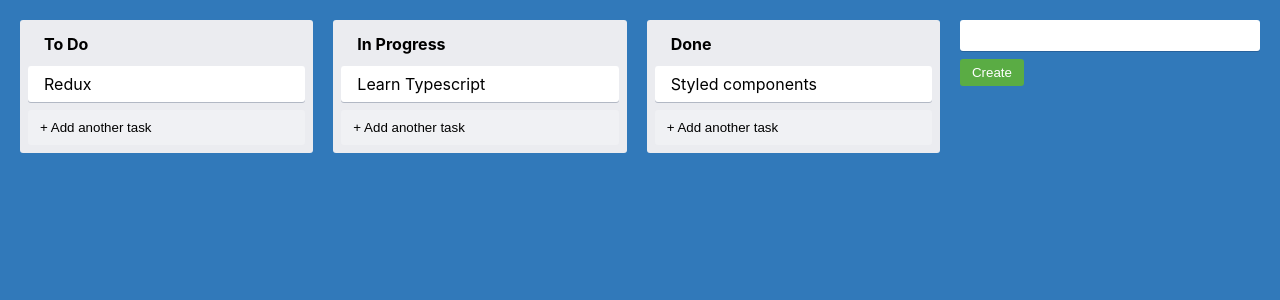
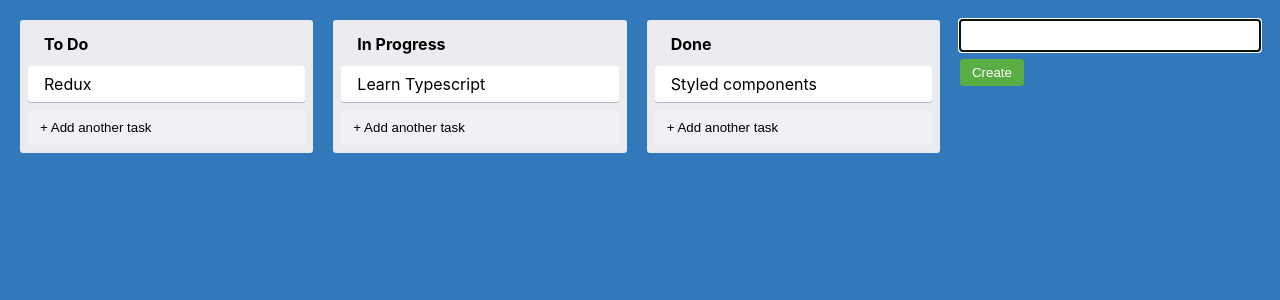
Before and after one commit to buzu84/react-drag-drop-kanban, a React (Create React App) app: page / in a window 1280 px wide. Both pictures are taken after a click on the button "+ Add another list". Shown: the top 300 px of the page. Built offline with nearby package versions, Linux system fonts and the light colour scheme.

Commit message:
NewItemForm component - submit on enter press.

```diff
--- a/src/NewItemForm.tsx
+++ b/src/NewItemForm.tsx
@@ -1,5 +1,10 @@
 import { useState } from "react"
-import { NewItemFormContainer, NewItemButton, NewItemInput } from "./styles"
+import { useFocus } from "./utils/useFocus"
+import {
+  NewItemFormContainer,
+  NewItemButton,
+  NewItemInput
+} from "./styles"
 
 type NewItemFormProps = {
   onAdd(text: string): void
@@ -7,15 +12,26 @@
 
 export const NewItemForm = ({ onAdd }: NewItemFormProps) => {
   const [text, setText] = useState("")
+  const inputRef = useFocus()
+
+  const handleAddText = (
+    event: React.KeyboardEvent<HTMLInputElement>
+  ) => {
+    if (event.key === "Enter") {
+      onAdd(text)
+    }
+  }
 
   return (
     <NewItemFormContainer>
       <NewItemInput
-      value={text}
-      onChange={e => setText(e.target.value)}
+        ref={inputRef}
+        value={text}
+        onChange={(e) => setText(e.target.value)}
+        onKeyPress={handleAddText}
       />
       <NewItemButton onClick={() => onAdd(text)}>
-      Create
+        Create
       </NewItemButton>
     </NewItemFormContainer>
   )
--- /dev/null
+++ b/src/utils/useFocus.ts
@@ -0,0 +1,11 @@
+import { useRef, useEffect } from "react"
+
+export const useFocus = () => {
+  const ref = useRef<HTMLInputElement>(null)
+
+  useEffect(() => {
+    ref.current?.focus()
+  }, [])
+
+  return ref
+}
```
